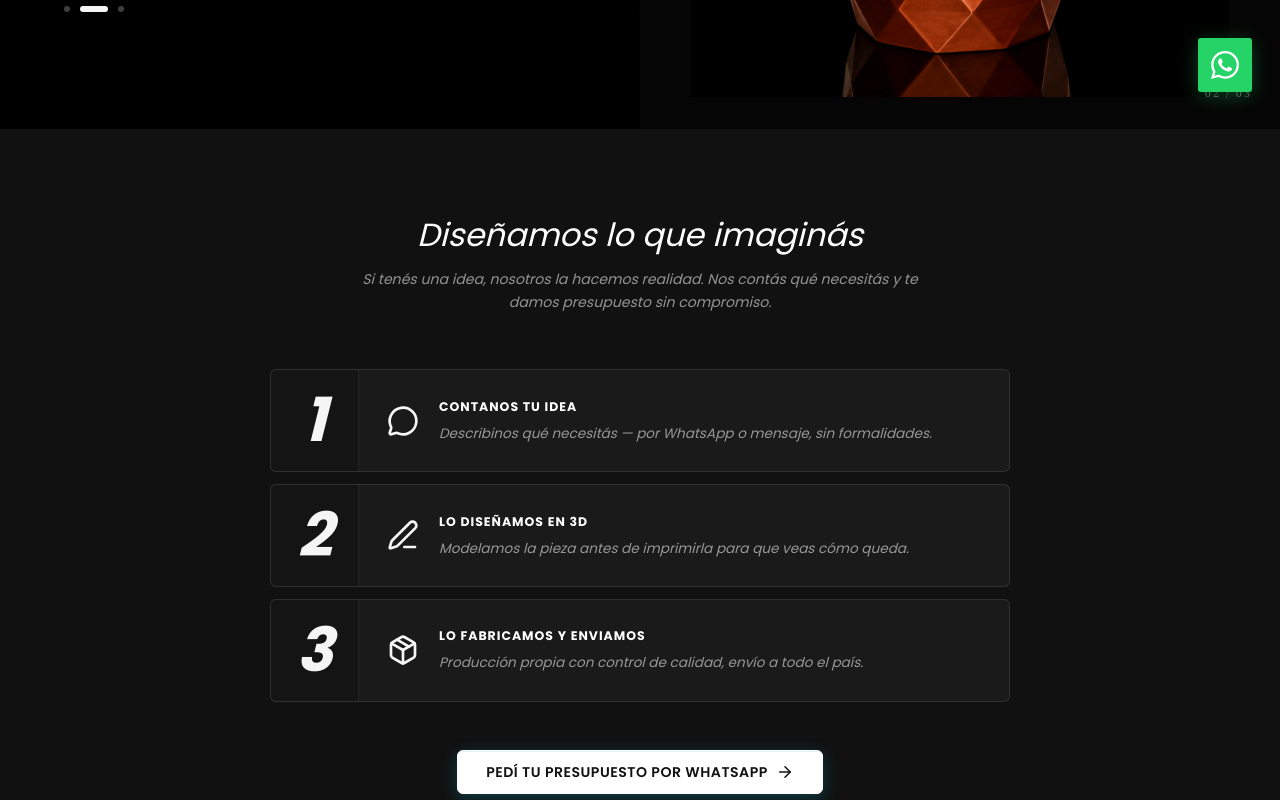
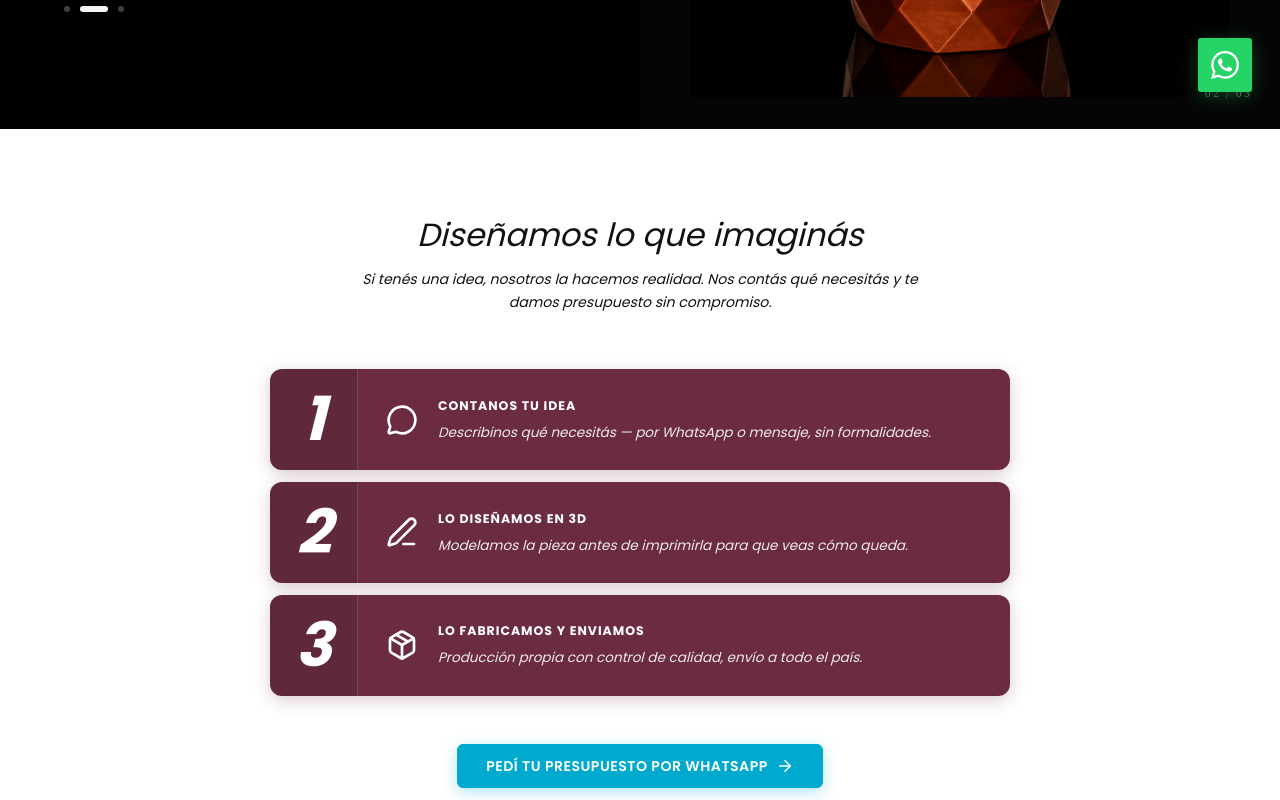
Before and after one commit to PACZKONATASHA/DELoi3D, a React (Vite) app: page / in a window 1280 px wide. Shown: the part 680-1480 px from the top of the page. Built offline with nearby package versions, Linux system fonts and the light colour scheme.

Commit message:
Sección Diseñamos: fondo blanco, tarjetas Granate/Blanco + Touch controls para visor 3D móvil

```diff
--- a/src/components/Model3DViewer.css
+++ b/src/components/Model3DViewer.css
@@ -141,6 +141,15 @@
   margin: 0;
 }
 
+@media (max-width: 768px) {
+  .model-3d-viewer__info p::before {
+    content: "👆 ";
+  }
+  .model-3d-viewer__info p {
+    font-size: 0.75rem;
+  }
+}
+
 /* ── Responsive ── */
 @media (max-width: 768px) {
   .model-3d-viewer__header {
--- a/src/components/Model3DViewer.jsx
+++ b/src/components/Model3DViewer.jsx
@@ -14,6 +14,7 @@ export default function Model3DViewer({ url = null, title = 'Modelo 3D' }) {
   const [rotation, setRotation] = useState({ x: 0, y: 0 });
   const [isDragging, setIsDragging] = useState(false);
   const [dragStart, setDragStart] = useState({ x: 0, y: 0 });
+  const [touchStart, setTouchStart] = useState({ x: 0, y: 0 });
 
   const loadModel = useCallback((modelUrl) => {
     if (!modelUrl || !sceneRef.current) return;
@@ -177,6 +178,30 @@ export default function Model3DViewer({ url = null, title = 'Modelo 3D' }) {
     setIsDragging(false);
   };
 
+  const handleTouchStart = (e) => {
+    if (e.touches.length === 1) {
+      setIsDragging(true);
+      setTouchStart({ x: e.touches[0].clientX, y: e.touches[0].clientY });
+    }
+  };
+
+  const handleTouchMove = (e) => {
+    if (!isDragging || !meshRef.current || e.touches.length !== 1) return;
+    e.preventDefault();
+
+    const deltaX = e.touches[0].clientX - touchStart.x;
+    const deltaY = e.touches[0].clientY - touchStart.y;
+
+    meshRef.current.rotation.y += deltaX * 0.01;
+    meshRef.current.rotation.x += deltaY * 0.01;
+
+    setTouchStart({ x: e.touches[0].clientX, y: e.touches[0].clientY });
+  };
+
+  const handleTouchEnd = () => {
+    setIsDragging(false);
+  };
+
   const handleFileUpload = (e) => {
     const file = e.target.files?.[0];
     if (!file) return;
@@ -215,6 +240,10 @@ export default function Model3DViewer({ url = null, title = 'Modelo 3D' }) {
         onMouseMove={handleMouseMove}
         onMouseUp={handleMouseUp}
         onMouseLeave={handleMouseUp}
+        onTouchStart={handleTouchStart}
+        onTouchMove={handleTouchMove}
+        onTouchEnd={handleTouchEnd}
+        style={{ touchAction: 'none' }}
       >
         {isLoading && (
           <div className="model-3d-viewer__loading">
--- a/src/pages/Home.css
+++ b/src/pages/Home.css
@@ -601,10 +601,10 @@
 }
 
 /* ── Custom orders (dark — matches hero) ── */
-.custom-orders { background: var(--black); }
+.custom-orders { background: var(--white); }
 
-.custom-orders .section-title { color: var(--white); }
-.custom-orders .section-sub   { color: rgba(255,255,255,.55); }
+.custom-orders .section-title { color: var(--dark); }
+.custom-orders .section-sub   { color: var(--gray-600); }
 
 .custom-orders__intro {
   text-align: center;
@@ -623,30 +623,32 @@
 .custom-step {
   display: flex;
   align-items: stretch;
-  background: rgba(255,255,255,.04);
-  border: 1px solid rgba(255,255,255,.1);
-  border-radius: var(--radius-sm);
+  background: var(--granate);
+  border: none;
+  border-radius: var(--radius-md);
   overflow: hidden;
   transition: background var(--transition), box-shadow var(--transition);
+  box-shadow: 0 4px 16px rgba(107, 44, 66, 0.25);
 }
 .custom-step:hover {
-  background: rgba(255,255,255,.07);
-  box-shadow: 0 8px 32px rgba(0,0,0,.5);
+  background: #8B3A52;
+  box-shadow: 0 12px 32px rgba(107, 44, 66, 0.4);
+  transform: translateY(-3px);
 }
 
 .custom-step__number {
   font-size: 3.8rem;
   font-weight: 700;
   font-style: italic;
-  color: var(--sand);
+  color: var(--white);
   line-height: 1;
   min-width: 88px;
   display: flex;
   align-items: center;
   justify-content: center;
   padding: 20px 16px;
-  border-right: 1px solid rgba(255,255,255,.07);
-  background: rgba(0,0,0,.25);
+  border-right: 1px solid rgba(255,255,255,.15);
+  background: rgba(0,0,0,.1);
   flex-shrink: 0;
 }
 
@@ -659,7 +661,7 @@
 }
 
 .custom-step__icon {
-  color: var(--sand);
+  color: var(--white);
   flex-shrink: 0;
   display: flex;
 }
@@ -677,7 +679,7 @@
 
 .custom-step__desc {
   font-size: .85rem;
-  color: rgba(255,255,255,.55);
+  color: rgba(255, 255, 255, 0.9);
   font-style: italic;
   line-height: 1.6;
 }
@@ -685,15 +687,16 @@
 .custom-orders__cta { text-align: center; }
 
 .custom-orders__cta .btn-primary {
-  background: var(--white);
-  color: var(--black);
-  border-color: var(--white);
+  background: var(--celeste);
+  color: var(--white);
+  border-color: var(--celeste);
 }
 .custom-orders__cta .btn-primary:hover {
-  background: var(--sand-light);
-  border-color: var(--sand-light);
-  color: var(--dark);
-  transform: translateY(-1px);
+  background: #0098B5;
+  border-color: #0098B5;
+  color: var(--white);
+  transform: translateY(-2px);
+  box-shadow: 0 8px 24px rgba(0, 169, 206, 0.3);
 }
 
 /* ── Special dates ── */
```
